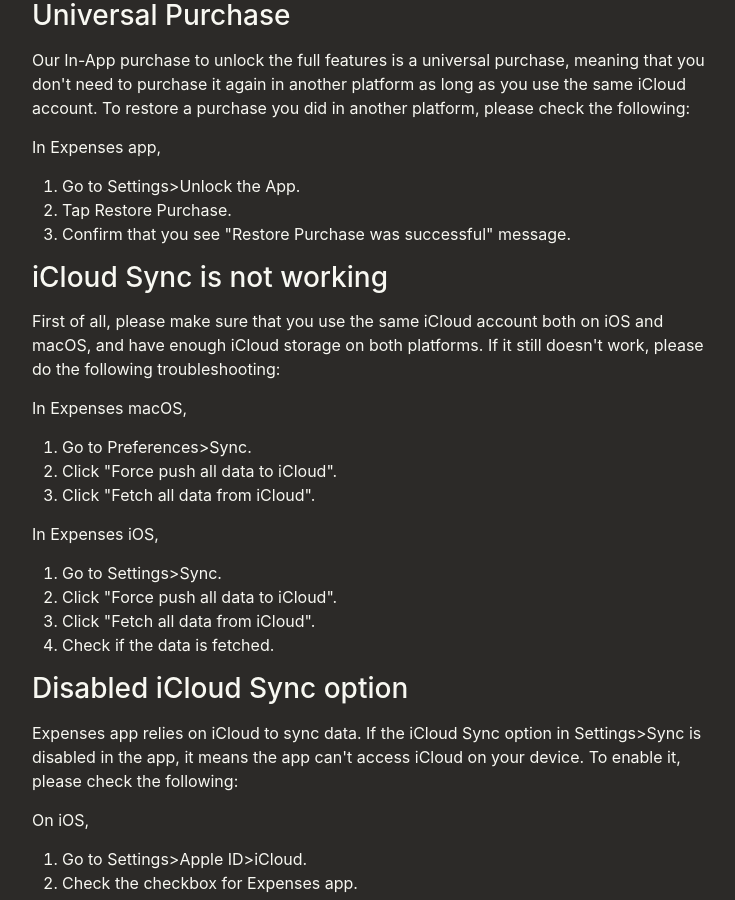
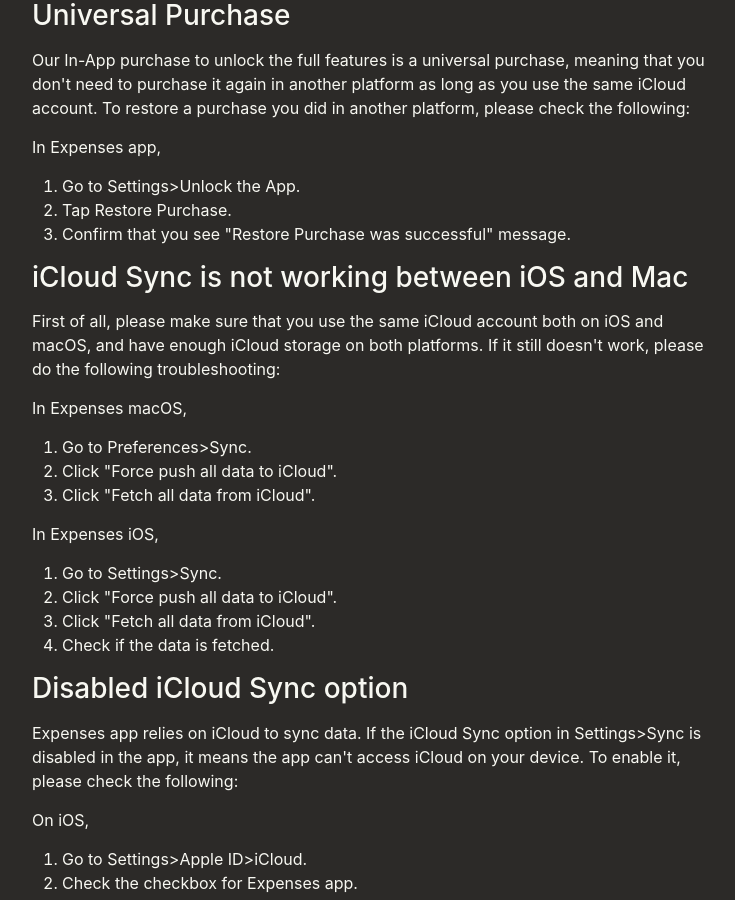
Before and after one commit to pixyzehn/pixyzehn.com, a Jekyll site: the page built from pages/expenses/contact.md, in a window 1280 px wide and 900 px high, scrolled down 1070 px. Shown: the whole window, without its empty margins (268-1003 px from the left). Built offline with Jekyll 4.4.1, drawn with Linux system fonts in a browser that asks for light colours.

Commit message:
Fix section title

```diff
--- a/_includes/expenses/contact.html
+++ b/_includes/expenses/contact.html
@@ -40,7 +40,7 @@
         <li>Confirm that you see "Restore Purchase was successful" message.</li>
     </ol>
 
-    <h3 id="icloud-sync-is-not-working">iCloud Sync is not working</h3>
+    <h3 id="icloud-sync-is-not-working">iCloud Sync is not working between iOS and Mac</h3>
     <p>First of all, please make sure that you use the same iCloud account both on iOS and macOS, and have enough iCloud storage on both platforms. If it still doesn't work, please do the following troubleshooting:</p>
     <p>In Expenses macOS,</p>
     <ol>
```
